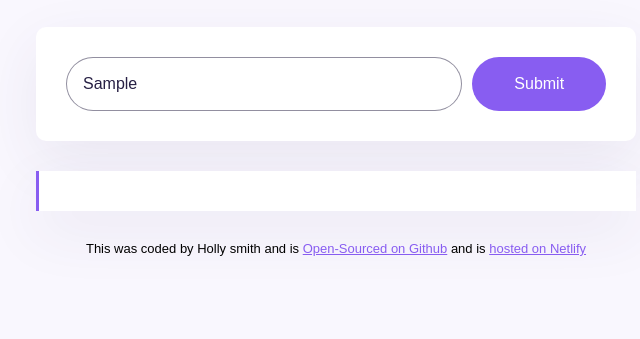
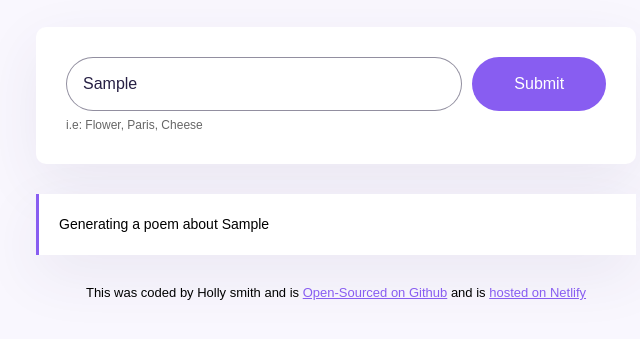
Before and after one commit to hollsmith2000/AI-Generator-Project, a plain HTML site: page index.html in a window 1280 px wide. Both pictures are taken after typing "Sample" into the empty fields and a click on the input 843 px from the left and 261 px from the top of the page. Shown: the part 177-516 px from the top of the page, without its empty margins (304-944 px from the left). Drawn offline with nearby package versions, Linux system fonts and the light colour scheme; no server answers.

Commit message:
HTML, JavaScript & CSS User-friendly amendments

```diff
--- a/index.html
+++ b/index.html
@@ -16,6 +16,7 @@
       </header>
 
       <main>
+        <div class="form-container">
           <form id="poem-generator-form">
             <input
               type="text"
@@ -28,7 +29,9 @@
             />
             <input type="submit" class="submit-button" />
           </form>
-        <div class="poem" id="poem"></div>
+          <div class="hint">i.e: Flower, Paris, Cheese</div>
+        </div>
+        <div class="poem hidden" id="poem"></div>
       </main>
 
       <footer>
--- a/src/index.js
+++ b/src/index.js
@@ -2,7 +2,7 @@ function displayPoem(response) {
   new Typewriter("#poem", {
     strings: response.data.answer,
     autoStart: true,
-    delay: 2,
+    delay: 1,
     cursor: "",
   });
 }
@@ -17,6 +17,10 @@ function generatePoem(event) {
     "You are a romantic Poem expert and love to write short poems. Your mission is to generate a 4 line poem in basic HTML and seperate each line with a <br /> element. Make sure to follow the user instructions. Do not include a title to the poem. Sign the poem with `sheCodes AI` inside a <strong> element at the end of the poem";
   let apiUrl = `https://api.shecodes.io/ai/v1/generate?prompt=${prompt}&context=${context}&key=${apiKey}`;
 
+  let poemElement = document.querySelector("#poem");
+  poemElement.classList.remove("hidden");
+  poemElement.innerHTML = `<div class="generating">Generating a poem about ${instructionsInput.value}</div>`;
+
   console.log("Generating Poem");
   axios.get(apiUrl).then(displayPoem);
 }
--- a/src/styles.css
+++ b/src/styles.css
@@ -20,13 +20,27 @@ a {
   max-width: 600px;
 }
 
-form {
+.form-container {
   padding: 30px;
   background-color: white;
   box-shadow: 0px 20px 60px rgba(65, 50, 100, 0.08);
   border-radius: 10px;
+  margin-bottom: 30px;
+}
+
+.hint {
+  line-height: 1.5;
+  margin-top: 5px;
+  opacity: 0.6;
+  font-size: 12px;
+}
+
+.hidden {
+  display: none;
+}
+
+form {
   display: flex;
-  margin-bottom: 30px;
 }
 
 header {
@@ -72,3 +86,19 @@ footer {
   font-size: 13px;
   margin-top: 30px;
 }
+
+.generating {
+  animation: blink-animation 1s steps(5, start) infinite;
+}
+
+@keyframes blink-animaton {
+  to {
+    visibility: hidden;
+  }
+}
+
+@-webkit-keyframes blink-animation {
+  to {
+    visibility: hidden;
+  }
+}
```
Lines whose indentation alone changed are shown as unchanged.
